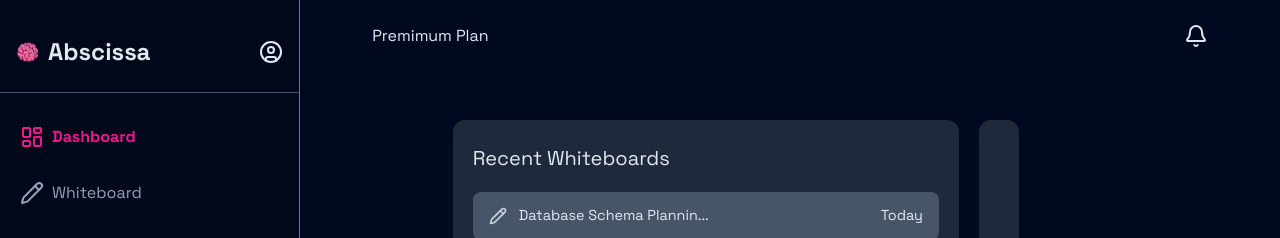
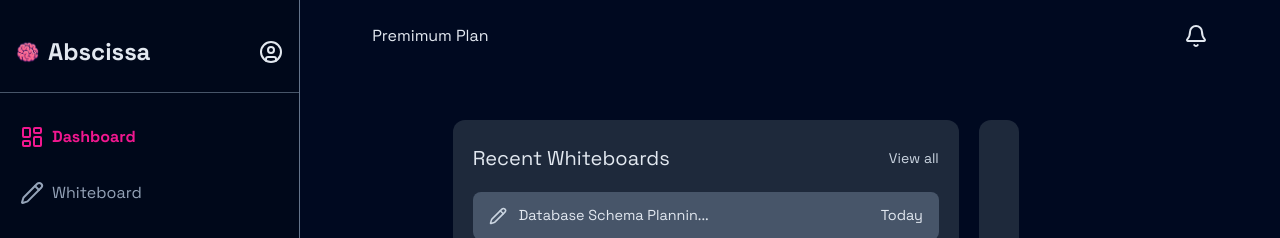
Before and after one commit to fisayo-dev/abscissa, a React (Vite) app in the folder frontend/: page /dashboard in a window 1280 px wide. Shown: the top 238 px of the page. Built offline with nearby package versions, Linux system fonts and the light colour scheme; some icons are missing.

Commit message:
added view all functional btn

```diff
--- a/frontend/src/pages/Private/UserHome.jsx
+++ b/frontend/src/pages/Private/UserHome.jsx
@@ -1,4 +1,5 @@
 import { PencilIcon } from "lucide-react";
+import { Link } from "react-router-dom";
 
 const UserHome = () => {
   const sampleWhiteBoards = [
@@ -17,6 +18,7 @@ const UserHome = () => {
             <div className="grid gap-4">
               <div className="flex py-1 items-center justify-between">
                 <h2 className="text-xl ">Recent Whiteboards</h2>
+                <Link className="text-slate-300 text-sm">View all</Link>
               </div>
               <div className="grid gap-2">
                 {sampleWhiteBoards.map((board, index) => (
```
